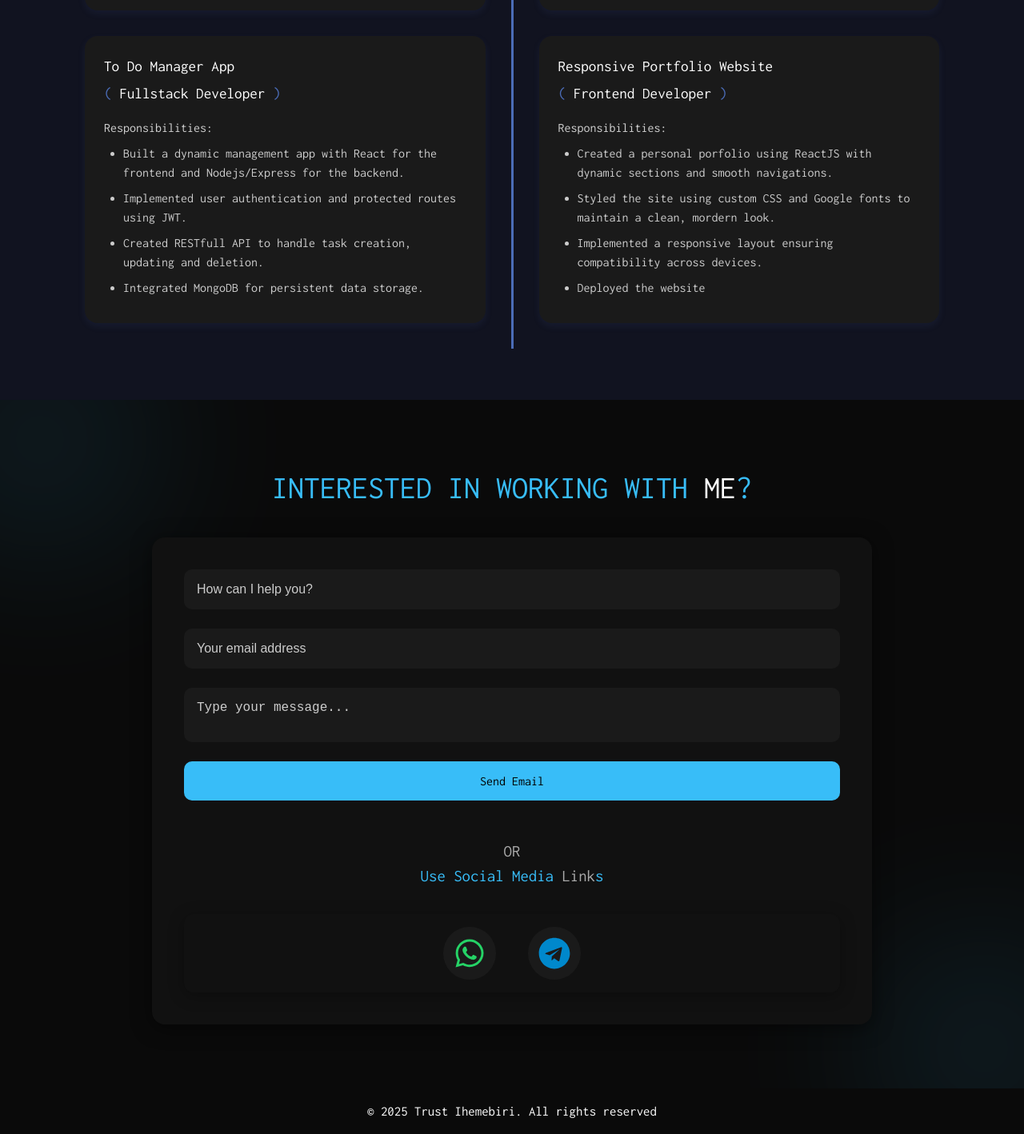
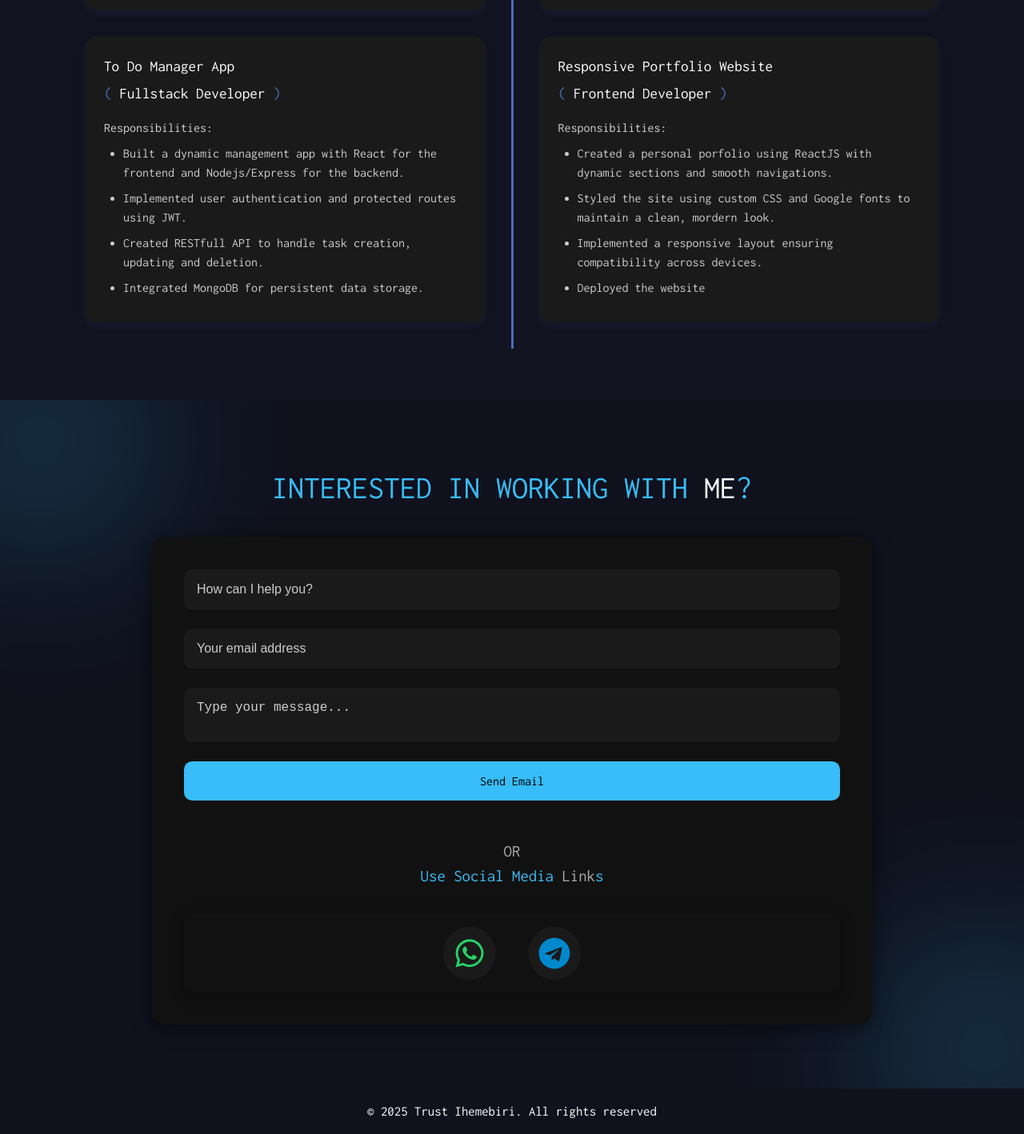
Before and after one commit to Trust447/PERSONAL-PORTFOLIO-WEBSITE, a React (Vite) app in the folder trust-portfolio/: page / in a window 1280 px wide. Shown: the part 2188-3606 px from the top of the page at 80% size. Built offline with nearby package versions, Linux system fonts and the light colour scheme.

Commit message:
updated portfolio

```diff
--- a/trust-portfolio/src/App.css
+++ b/trust-portfolio/src/App.css
@@ -1,105 +1,5 @@
 /* _______________________________________NAVBAR________________________________________________________ */
 /* Navbar Container */
-/* .navbar {
-  position: fixed;
-  background-color:#111320;
-  width: 100%;
-  height: 70px;
-  display: flex;
-  justify-content: space-between;
-  align-items: center;
-  padding: 0 3rem;
-  color: #fff;
-  z-index: 1000;
-}
-
-
-.navbar-logo {
-  width: 40px;
-  height: 40px;
-  display: flex;
-  justify-content: center;
-  align-items: center;
-  color: #D76627;
-  border: 2px solid #61dafb;
-  border-radius: 50%;
-  font-weight: 900;
-  cursor: pointer;
-  transition: all 0.3s ease;
-}
-.navbar-logo:hover {
-  background-color: #2d303d;
-  color: #ffffff;
-  border-color: #D76627;
-}
-
-
-.navbar-menu {
-  list-style: none;
-  display: flex;
-  gap: 2rem;
-  transition: all 0.3s ease;
-}
-.navbar-menu li a {
-  color: inherit;
-  text-decoration: none;
-  font-weight: 500;
-  transition: color 0.3s;
-}
-.navbar-menu li a:hover {
-  color: #D76627;
-}
-
-.navbar-contact .contact-btn {
-  padding: 0.5rem 1rem;
-  border: 2px solid #D76627;
-  border-radius: 5px;
-  text-decoration: none;
-  color: white;
-  font-weight: 500;
-  transition: all 0.3s ease;
-}
-.navbar-contact .contact-btn:hover {
-  background-color: #2d303d;
-  border-color: #61dafb;
-  color: #D76627;
-}
-
-
-.navbar-toggle {
-  display: none;
-  cursor: pointer;
-  color: #fff;
-}
-
-
-@media (max-width: 768px) {
-  .navbar-toggle {
-    display: block;
-  }
-
-  .navbar-menu {
-    position: absolute;
-    top: 70px;
-    left: 0;
-    right: 0;
-    background-color: #1a1a1a;
-    flex-direction: column;
-    align-items: center;
-    gap: 1.5rem;
-    padding: 1.5rem 0;
-    display: none;
-  }
-
-  .navbar-menu.active {
-    display: flex;
-  }
-
-  .navbar-contact {
-    display: none;
-  }
-} */
-
 
 .navbar {
   width: 100%;
@@ -154,7 +54,6 @@
 .navbar-menu li a:hover {
   color: #0072b1;
   font-weight: bold;
-  /* No border-bottom on hover */
 }
 
 .active-link {
@@ -237,7 +136,6 @@
     text-decoration: none;
   }
 
-  /* .navbar-menu li a:hover, */
   .active-link {
     color: #0072b1;
     border-bottom: none;
@@ -286,7 +184,7 @@
   padding-top: 0;
 }
 
-/* Introduction section */
+
 .introduction {
   flex: 1 1 300px;
   max-width: 400px;
@@ -314,12 +212,12 @@
 }
 
 .name span {
-  color: #1e90ff; /* your blue accent */
+  color: #1e90ff;
 }
 
 .last-name {
   color: #1e90ff;
-  padding-left: 2rem; /* from second snippet */
+  padding-left: 2rem;
   animation: fadeInUp 1s ease forwards;
   opacity: 0;
   animation-delay: 0.6s;
@@ -333,7 +231,7 @@
   padding-left: 3rem;
 }
 
-/* Resume button */
+
 .resume-button {
   margin-top: 1rem;
   margin-left: 9.5rem;
@@ -341,7 +239,7 @@
   display: inline-flex;
   align-items: center;
   padding: 0.5rem 1.2rem;
-  background-color: #1e90ff; /* original blue */
+  background-color: #1e90ff;
   color: white;
   font-weight: 600;
   border-radius: 5px;
@@ -389,7 +287,6 @@
   overflow: hidden;
   margin: 0 auto;
   position: relative;
-  /* z-index: 1; */
 }
 
 .trust {
@@ -398,7 +295,6 @@
   object-fit: cover;
 }
 
-/* Skill icons container */
 .home-skill-icons-container {
   position: absolute;
   top: 65%;
@@ -413,7 +309,7 @@
   gap: 3rem;
 }
 
-/* Each skill icon */
+
 .home-skill-icon {
   position: relative;
   width: 50px;
@@ -429,18 +325,22 @@
   box-shadow: 0 0 5px #000000aa;
 }
 
-/* Vertical stacking with left margin (like second snippet) */
+
 .icon1 {
+  width: 30px;
+  height: 30px;
   margin-left: 45px;
 }
 .icon2 {
+  width: 40px;
+  height: 40px;
   margin-left: 60px;
 }
 .icon3 {
   margin-left: 20px;
 }
 
-/* Hover effect on skill icons */
+
 .home-skill-icon:hover {
   transform: scale(1.6) rotate(10deg);
   box-shadow: 0 0 15px #1e90ffaa;
@@ -477,89 +377,6 @@ hr{
 
 
 /* ______________________________________________ABOUT___________________________________________________ */
-
-
-/* .about-container {
-    width: 100%;
-    height: auto;
-    display: flex;
-    gap: 60px;
-    flex-direction: column;
-    justify-content: center;
-    align-items: center;
-    padding-top: 8rem;
-    padding-bottom: 60px;
-    box-sizing: border-box;
-}
-
-.title {
-    color: #61dafb;
-}
-.title span {
-    color: rgba(255, 255, 255, 0.87);
-}
-
-.about-card {
-    display: flex;
-    gap: 30px;
-    justify-content: center;
-    flex-wrap: wrap;
-    width: 100%;
-    box-sizing: border-box;
-}
-
-
-@media (max-width: 900px) {
-  .about-card {
-    flex-wrap: nowrap;
-    overflow-x: auto;
-    overflow-y: hidden;
-    padding: 0 1rem 10px;
-    scroll-snap-type: x mandatory;
-    -webkit-overflow-scrolling: touch;
-    justify-content: flex-start;
-    gap: 1rem;
-  }
-
-  .card {
-    flex: 0 0 45%;
-    scroll-snap-align: start;
-  }
-
-  .about-card::-webkit-scrollbar {
-    height: 6px;
-  }
-
-  .about-card::-webkit-scrollbar-thumb {
-    background-color: #61dafb;
-    border-radius: 10px;
-  }
-}
-
-
-.card {
-    width: 250px;
-    height: 200px;
-    display: flex;
-    flex-direction: column;
-    gap: 1rem;
-    align-items: center;
-    border: 2px solid #61dafb;
-    border-radius: 10px;
-    padding: 10px;
-    box-sizing: border-box;
-}
-.card span {
-    color: #61dafb;
-}
-.card h3 {
-    color: #D76627;
-}
-.card img {
-    width: 100px;
-}
- */
-
 
 
 .about-container {
@@ -645,80 +462,6 @@ hr{
 
 /* ___________________________________________________SKILLS_________________________________________________ */
 
-/* .skills-container {
-  padding-top: 150px;
-  display: flex;
-  flex-direction: column;
-  gap: 80px;
-  align-items: center;
-  text-align: center;
-  color: #1d1d1d;
-}
-
-.title h2 {
-  font-weight: 800;
-  font-size: 2.6rem;
-  font-family: "Segoe UI", Tahoma, Geneva, Verdana, sans-serif;
-}
-
-.stack {
-  display: flex;
-  gap: 9rem;
-  flex-direction: row;
-  justify-content: center;
-}
-
-.stack-items {
-  display: flex;
-  flex-direction: column;
-  gap: 2.5rem;
-}
-
-.skills {
-  display: flex;
-  gap: 2rem;
-  justify-content: center;
-}
-
-.skill-icon {
-  cursor: default;
-}
-
-
-@media (max-width: 900px) {
-  .skills-container {
-    padding-top: 100px;
-    gap: 50px;
-  }
-  .stack {
-    gap: 6rem;
-  }
-  .skills {
-    gap: 1.5rem;
-  }
-  .skill-icon svg {
-    width: 45px !important;
-    height: 45px !important;
-  }
-}
-
-@media (max-width: 650px) {
-  .skills-container {
-    padding-top: 80px;
-    gap: 40px;
-  }
-  .stack {
-    gap: 4rem;
-  }
-  .skills {
-    gap: 1rem;
-  }
-  .skill-icon svg {
-    width: 35px !important;
-    height: 35px !important;
-  }
-} */
-
 
 .skills-container {
   padding: 4rem 1rem;
@@ -791,86 +534,6 @@ hr{
 
 /* ________________________________EXPERIENCE______________________________________________________________ */
 
-
-/* .experience-container {
-  width: 100%;
-  padding: 120px 0 60px;
-  display: flex;
-  flex-direction: column;
-  align-items: center;
-  gap: 50px;
-}
-
-.experiences {
-  display: flex;
-  justify-content: center;
-  align-items: flex-start;
-  gap: 4rem;
-  flex-wrap: wrap;
-}
-
-.left-experiences,
-.right-experiences {
-  display: flex;
-  flex-direction: column;
-  gap: 60px;
-}
-
-.experience {
-  width: 100%;
-  max-width: 400px;
-  display: flex;
-  flex-direction: column;
-  gap: 20px;
-}
-
-.experience ul {
-  margin-left: 1.2rem;
-  display: flex;
-  flex-direction: column;
-  list-style-type: disc;
-}
-
-.vertical-divide {
-  width: 2px;
-  height: 100%;
-  min-height: 710px;
-  background-color: #D76627;
-  border-radius: 2px;
-}
-
-.left-experiences,
-.right-experiences {
-  display: flex;
-  flex-direction: column;
-  gap: 60px;
-}
-
-@media (max-width: 1000px) {
-  .vertical-divide{
-      display: none;
-    }
-}
-
-@media (max-width: 900px) {
-  .experiences {
-    flex-direction: column;
-    align-items: center;
-
-    gap: 2rem;
-  }
-
-  .left-experiences,
-  .right-experiences {
-
-    gap: 2.5rem;
-  }
-
-  .vertical-divide {
-    display: none;
-  }
-
-} */
 
 .experience-container {
   padding: 4rem 1rem;
@@ -980,7 +643,7 @@ hr{
 
 .contact {
   position: relative;
-  background-color: #0a0a0a;
+  background-color: #0f111d;
   color: #fff;
   padding: 5rem 2rem;
   overflow: hidden;
@@ -1111,7 +774,7 @@ input:-webkit-autofill {
   border-radius: 50%;
   background: #38bdf8;
   filter: blur(100px);
-  opacity: 0.1;
+  opacity: 0.2;
   z-index: 1;
 }
 
@@ -1133,14 +796,14 @@ input:-webkit-autofill {
 
 
 
-/* Footer Styles */
+/* ----------------------------------------Footer Styles----------------------------------------------------- */
 .footer {
   width: 100%;
   display: flex;
   justify-content: center;
   align-items: center;
   padding: 1rem 2rem;
-  background-color: #0a0a0a;
+  background-color: #0f111d;
   color: white;
   font-size: 0.9rem;
   bottom: 0;
--- a/trust-portfolio/src/components/home-component/Home.jsx
+++ b/trust-portfolio/src/components/home-component/Home.jsx
@@ -35,7 +35,7 @@ const Home = () => {
 
           <div className="home-skill-icons-container">
             <div className="home-skill-icon icon1">
-              <FaReact size={30} color="#61DBFB" />
+              <FaReact size={20} color="#61DBFB" />
             </div>
             <div className="home-skill-icon icon2">
               <FaNodeJs size={30} color="#68A063" />
```
